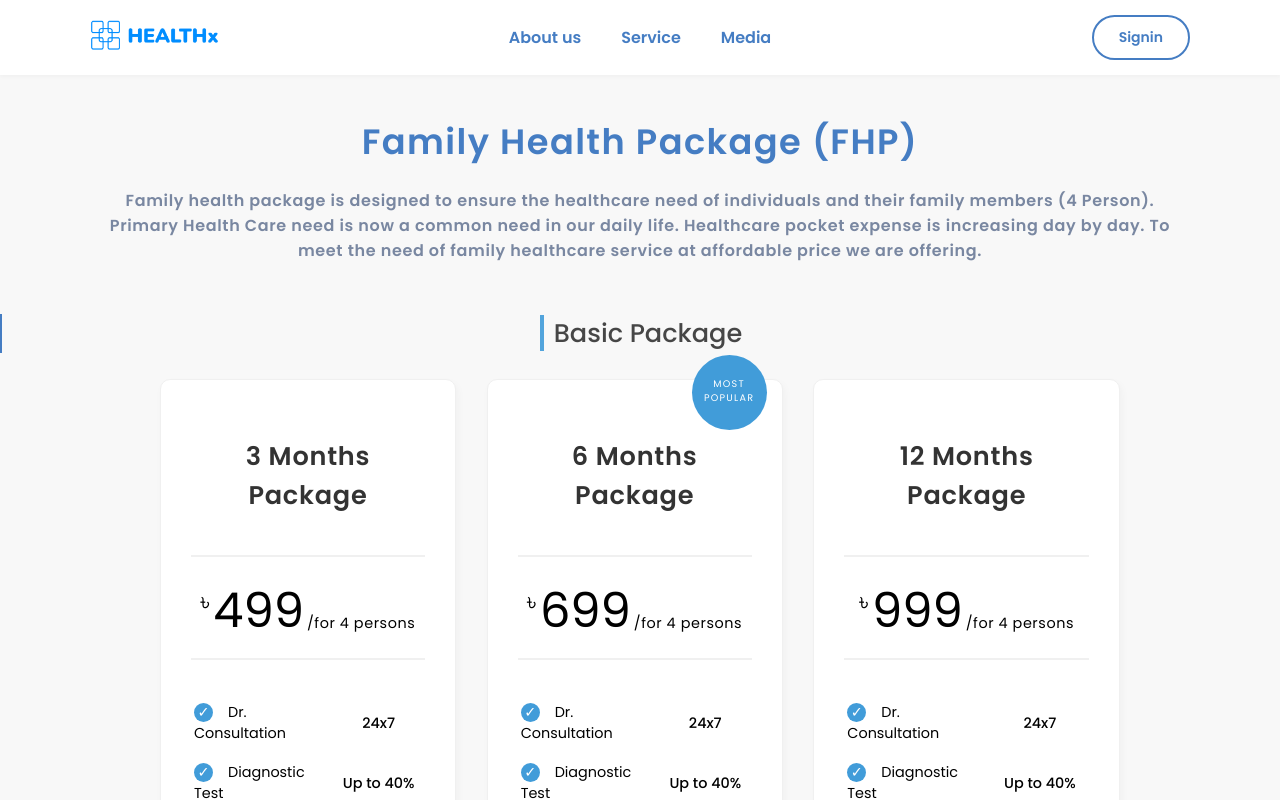
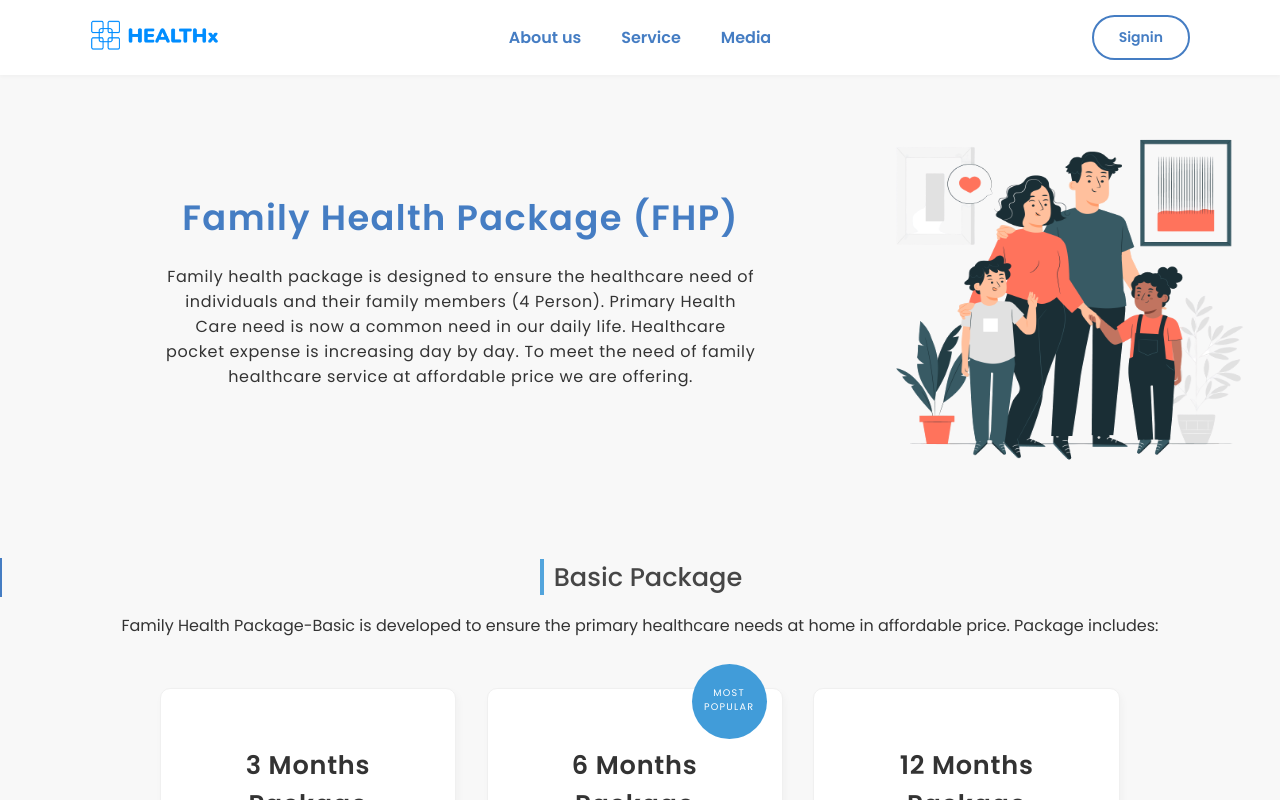
Before and after one commit to sajidurshajib/healthx-main-nextjs, a Next.js app: page /plan in a window 1280 px wide. Shown: the top 800 px of the page. Built offline with nearby package versions, Linux system fonts and the light colour scheme.

Commit message:
feat: health plan new feature add

```diff
--- a/components/SinglePlan/Detail/Detail.jsx
+++ b/components/SinglePlan/Detail/Detail.jsx
@@ -1,21 +1,36 @@
+import Image from 'next/image'
 import React from 'react'
+import Family from '../../../assets/plan/family.png'
 import classes from './Detail.module.css'
 
 export default function Detail() {
     return (
         <div className={classes.wrapper}>
             <div className={classes.pricingTable}>
-                <h2 className={classes.title}>Family Health Package (FHP)</h2>
-                <h3 className={classes.subtitle}>
-                    Family health package is designed to ensure the healthcare need of individuals and their family
-                    members (4 Person). Primary Health Care need is now a common need in our daily life. Healthcare
-                    pocket expense is increasing day by day. To meet the need of family healthcare service at affordable
-                    price we are offering.
-                </h3>
+                <div className={classes.headerFlex}>
+                    <div className={classes.header}>
+                        <div>
+                            <h2 className={classes.title}>Family Health Package (FHP)</h2>
+                            <p className={classes.subtitle}>
+                                Family health package is designed to ensure the healthcare need of individuals and their
+                                family members (4 Person). Primary Health Care need is now a common need in our daily
+                                life. Healthcare pocket expense is increasing day by day. To meet the need of family
+                                healthcare service at affordable price we are offering.
+                            </p>
+                        </div>
+                    </div>
+                    <div className={classes.imgContainer}>
+                        <Image src={Family} width={420} height={380} />
+                    </div>
+                </div>
 
                 <div className={classes.info}>
                     <span>Basic Package</span>
                 </div>
+                <p className={classes.infoText}>
+                    Family Health Package-Basic is developed to ensure the primary healthcare needs at home in
+                    affordable price. Package includes:
+                </p>
                 <ul className={classes.gridTable}>
                     <li className={classes.table}>
                         <h1 className={classes.tableHeader}>3 Months Package</h1>
@@ -153,6 +168,10 @@ export default function Detail() {
                 <div className={classes.info}>
                     <span>Premium Package</span>
                 </div>
+                <p className={classes.infoText}>
+                    Family Health Package-Premium is developed to ensure the primary healthcare needs at home in
+                    affordable price. Package includes:
+                </p>
                 <ul className={classes.gridTable}>
                     <li className={classes.table}>
                         <h1 className={classes.tableHeader}>3 Months Package</h1>
--- a/components/SinglePlan/Detail/Detail.module.css
+++ b/components/SinglePlan/Detail/Detail.module.css
@@ -7,7 +7,20 @@
     margin: 0px auto;
 }
 
-.pricingTable > .title {
+.pricingTable .headerFlex {
+    display: grid;
+    grid-template-columns: 2fr 1fr;
+    grid-gap: 10px;
+    margin-left: 4em;
+    padding-right: 1em;
+}
+
+.pricingTable .header {
+    display: flex;
+    align-items: center;
+}
+
+.pricingTable .title {
     text-align: center;
     color: var(--primary);
     font-size: 2.2em;
@@ -16,10 +29,10 @@
     letter-spacing: 0.04em;
 }
 
-.pricingTable > .subtitle {
+.pricingTable .subtitle {
     text-align: center;
-    color: var(--grey);
-    font-size: 1em;
+    color: var(--dark);
+    font-size: 16px;
     letter-spacing: 0.04em;
     padding: 0px 100px;
 }
@@ -29,7 +42,7 @@
     font-size: 1.6em;
     font-weight: 500;
     color: var(--dark);
-    margin-top: 2em;
+    margin-top: 3em;
     margin-bottom: 10px;
     border-left: 2px solid var(--primary);
 }
@@ -38,6 +51,12 @@
     border-left: 4px solid var(--secondary);
     padding-left: 10px;
     opacity: 0.9;
+}
+
+.pricingTable .infoText {
+    text-align: center;
+    margin-bottom: 40px;
+    color: var(--dark);
 }
 
 .gridTable {
```
